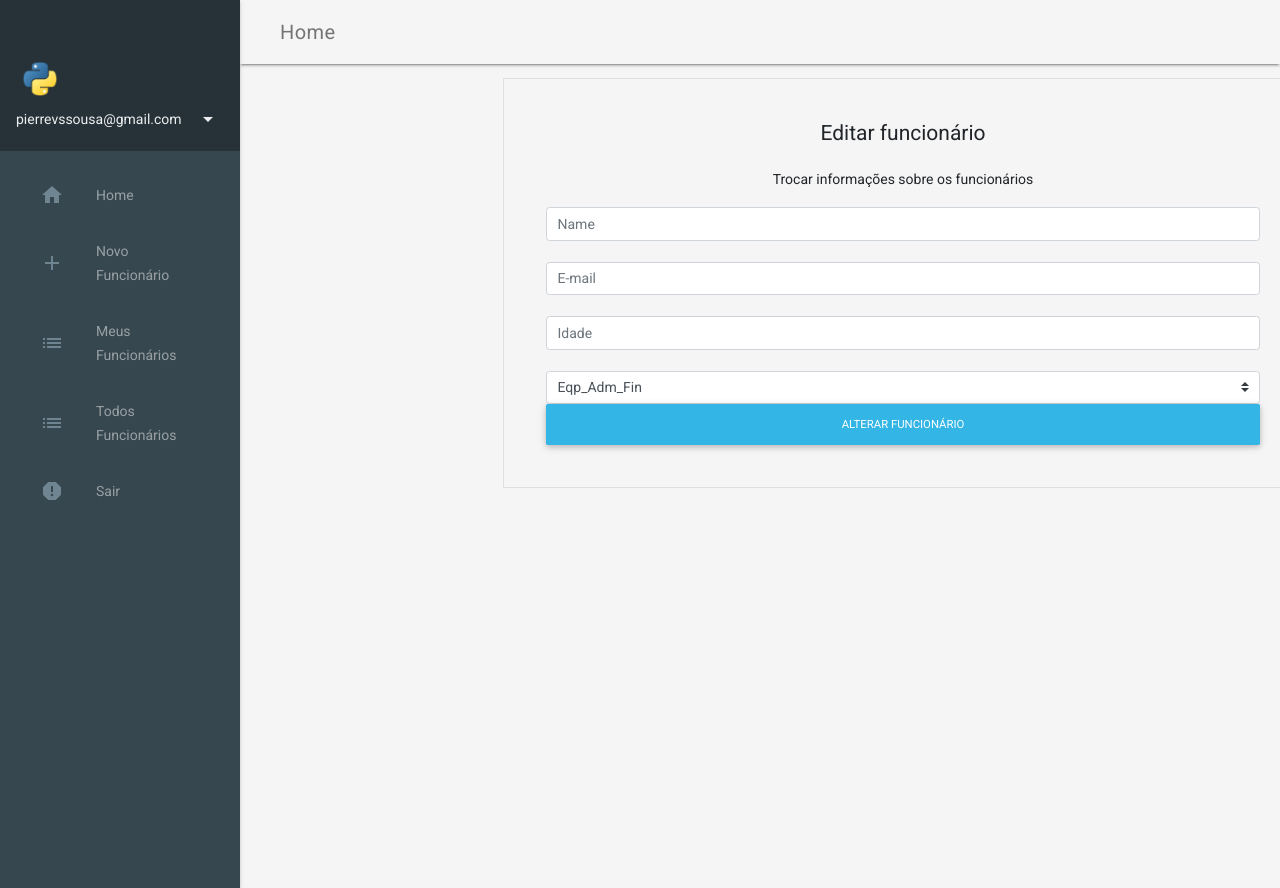
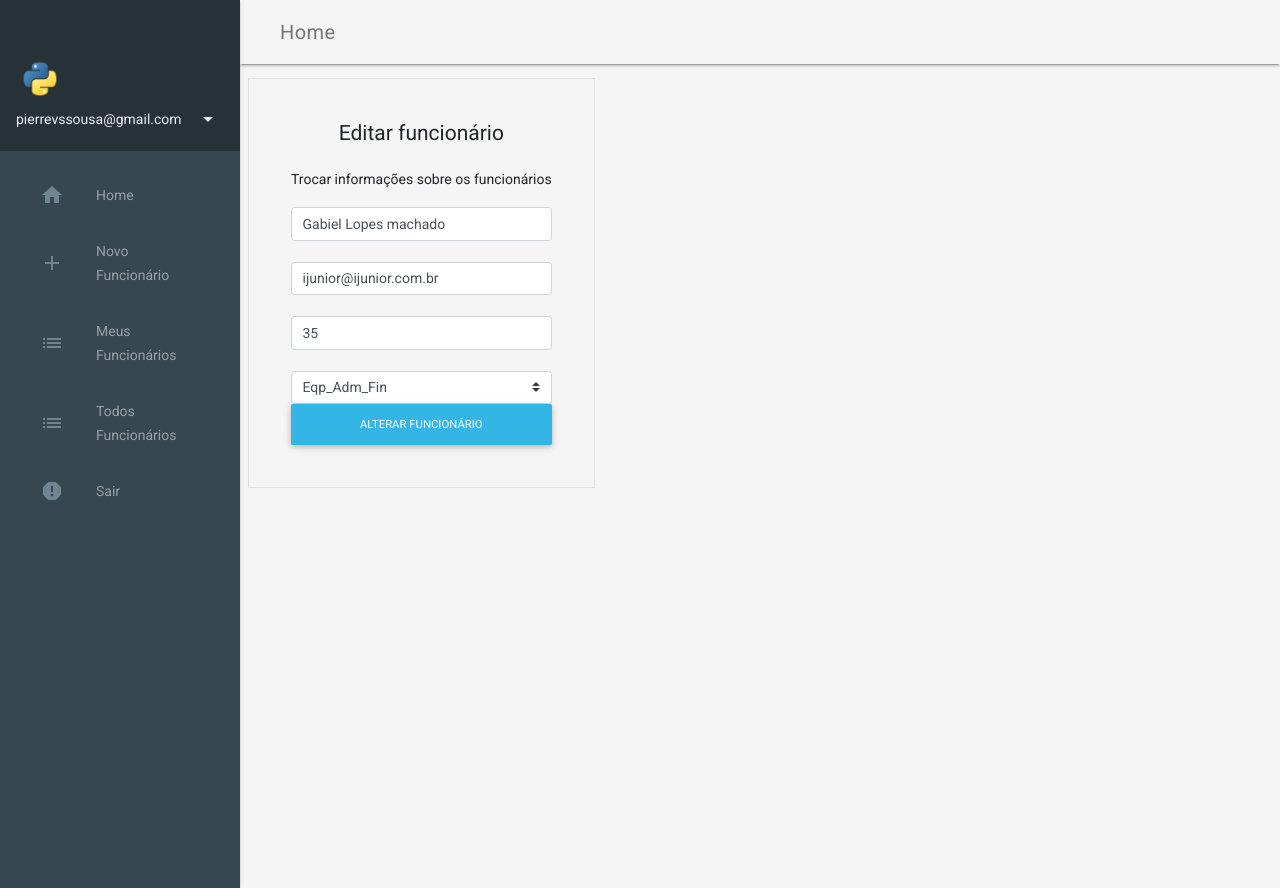
Before and after one commit to pierresousa/treinamentoFlask, a Flask app: page /funcionarios/exibe/1 in a window 1280 px wide. Run offline with Flask 2, Linux system fonts and the light colour scheme; a user stored in the database is signed in; data comes from the database, SQL or seed files in the repository; both versions use the stored data as it was after the commit; parts of the project's set-up code (start-up, migrations or seed data) failed here and were passed over; some libraries are stand-ins or nearby versions.

Commit message:
Resolvendo front-end

```diff
--- a/administer/administer/funcionarios/templates/funcionario.html
+++ b/administer/administer/funcionarios/templates/funcionario.html
@@ -4,8 +4,6 @@
 
 {% block content %}
 
-<div style="pediting-top: 50px" class="demo-layout mdl-layout mdl-js-layout mdl-layout--fixed-drawer mdl-layout--fixed-header">
-  <main style="pediting-top: 20px" class="mdl-layout__content mdl-color--grey-100">
 
 
 <!-- Default form subscription -->
@@ -15,13 +13,13 @@
     <p>Trocar informações sobre os funcionários</p>
 
    <!-- Name -->
-            <input id="name" type="text" id="defaultSubscriptionFormPassword" class="form-control mb-4" placeholder="Name">
+    <input id="name" type="text" id="defaultSubscriptionFormPassword" class="form-control mb-4" placeholder="Name" value="{{funcionario.nome}}">
 
     <!-- Email -->
-            <input id="email" type="email" id="defaultSubscriptionFormEmail" class="form-control mb-4" placeholder="E-mail">
+    <input id="email" type="email" id="defaultSubscriptionFormEmail" class="form-control mb-4" placeholder="E-mail" value="{{funcionario.email}}">
 
     <!-- Idade -->
-            <input id="idade" type="text" id="defaultSubscriptionFormPassword" class="form-control mb-4" placeholder="Idade">
+    <input id="idade" type="text" id="defaultSubscriptionFormPassword" class="form-control mb-4" placeholder="Idade" value="{{funcionario.idade}}">
 
     <select id="equipe" class="browser-default custom-select">
       <option value="0">Eqp_Adm_Fin</option>
@@ -39,8 +37,6 @@
 </form>
 <!-- Default form subscription -->
 
-   </main>
-</div>
 
 <script type="text/javascript">
 
--- a/administer/administer/templates/base.html
+++ b/administer/administer/templates/base.html
@@ -179,7 +179,7 @@
     <div style="padding-top: 50px" class="demo-layout mdl-layout mdl-js-layout mdl-layout--fixed-drawer mdl-layout--fixed-header">
       <main style="padding-top: 20px" class="mdl-layout__content mdl-color--grey-100">
         <div class="mdl-grid demo-content text-center">
-          <div class="container">
+
             <!--Notificações-->
             {% for mess in get_flashed_messages() %}
               <div class="alert alert-warning alert-dismissible fade show" role="alert">
@@ -194,7 +194,7 @@
             {%block content%}
 
             {% endblock %}
-          </div>
+
         </div>
       </main>
     </div>
```
Also changed, not shown: administer/administer/funcionarios/templates/todos_funcionarios.html (+0 -7 lines), administer/administer/data.sqlite. Lines whose indentation alone changed are shown as unchanged.
